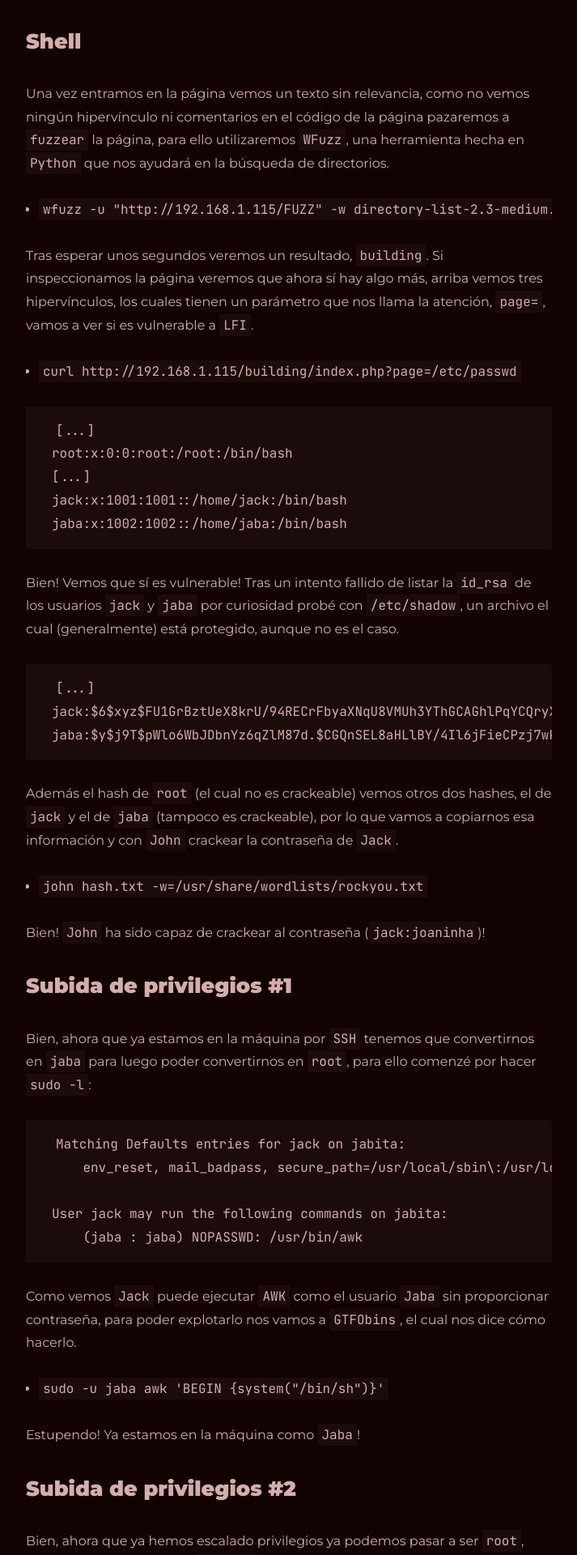
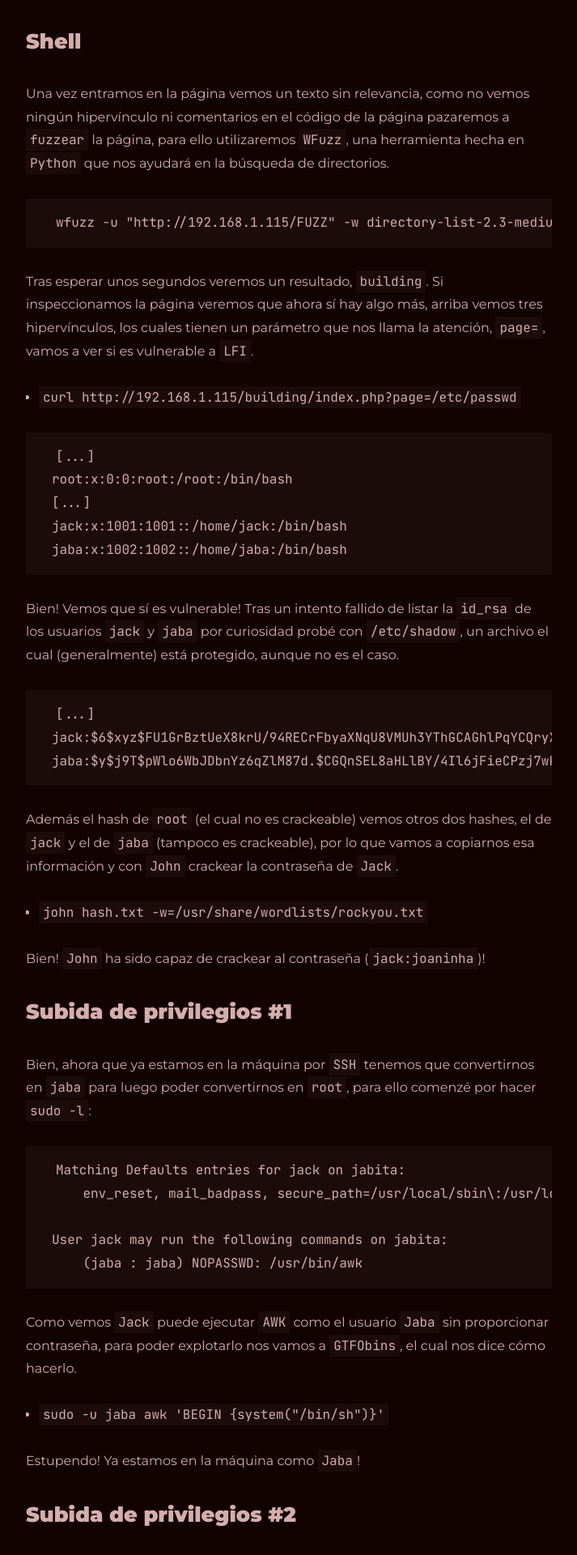
Before and after one commit to BlackCage/BlackCage.github.io, a Jekyll site: the page built from all_collections/_posts/2022-11-27-jabita-hmv.md, in a window 1280 px wide. Shown: the part 875-2795 px from the top of the page at 81% size, without its empty margins (283-996 px from the left). Built offline with Jekyll 4.4.1, drawn with Linux system fonts in a browser that asks for light colours.

````diff
--- a/all_collections/_posts/2022-11-27-jabita-hmv.md
+++ b/all_collections/_posts/2022-11-27-jabita-hmv.md
@@ -17,7 +17,10 @@ No vemos nada interesante, sigamos investigando.
 
 ### Shell
 Una vez entramos en la página vemos un texto sin relevancia, como no vemos ningún hipervínculo ni comentarios en el código de la página pazaremos a `fuzzear` la página, para ello utilizaremos `WFuzz`, una herramienta hecha en `Python` que nos ayudará en la búsqueda de directorios.
-- `wfuzz -u "http://192.168.1.115/FUZZ" -w directory-list-2.3-medium.txt --hc 404`
+
+```
+wfuzz -u "http://192.168.1.115/FUZZ" -w directory-list-2.3-medium.txt --hc 404
+```
 
 Tras esperar unos segundos veremos un resultado, `building`. Si inspeccionamos la página veremos que ahora sí hay algo más, arriba vemos tres hipervínculos, los cuales tienen un parámetro que nos llama la atención, `page=`, vamos a ver si es vulnerable a `LFI`.
 
````
